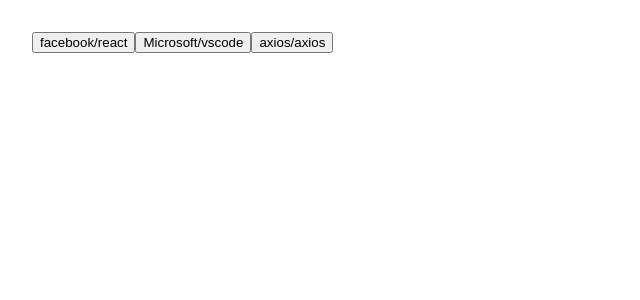
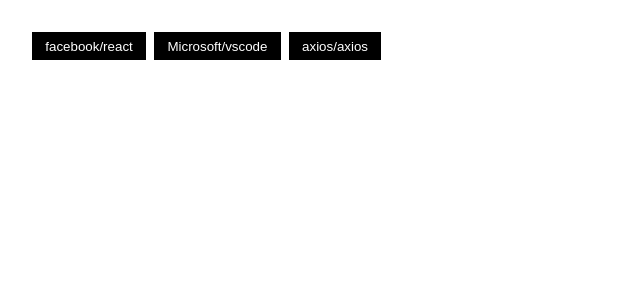
Before and after one commit to Coder-Academy-Patterns/react-github-api, a React (Create React App) app: page / in a window 1280 px wide. Shown: the top 300 px of the page, without its empty margins (0-640 px from the left). Built offline with nearby package versions, Linux system fonts and the light colour scheme.

Commit message:
Style buttons

```diff
--- a/src/App.css
+++ b/src/App.css
@@ -6,3 +6,13 @@
   white-space: pre-wrap;
   overflow-wrap: break-word;
 }
+
+button {
+  padding: 0.5em 1em;
+  color: white;
+  background: black;
+  border: none;
+}
+button + button {
+  margin-left: 0.5rem;
+}
```
